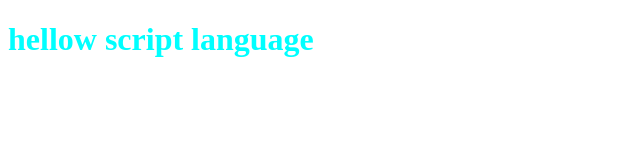
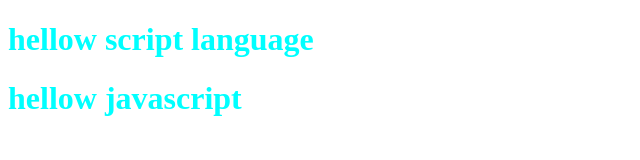
Before and after one commit to waqascoder-lab/script_language, a plain HTML site: page index.html in a window 1280 px wide. Shown: the whole page, without its empty margins (0-640 px from the left). Drawn offline with Linux system fonts and the light colour scheme.

Commit message:
first commit

```diff
--- a/index.html
+++ b/index.html
@@ -8,6 +8,7 @@
 </head>
 <body>
     <h1>hellow</h1>
+    <h1>hellow javascript</h1>
     <script src="script.js"></script>
 </body>
 </html>
```
